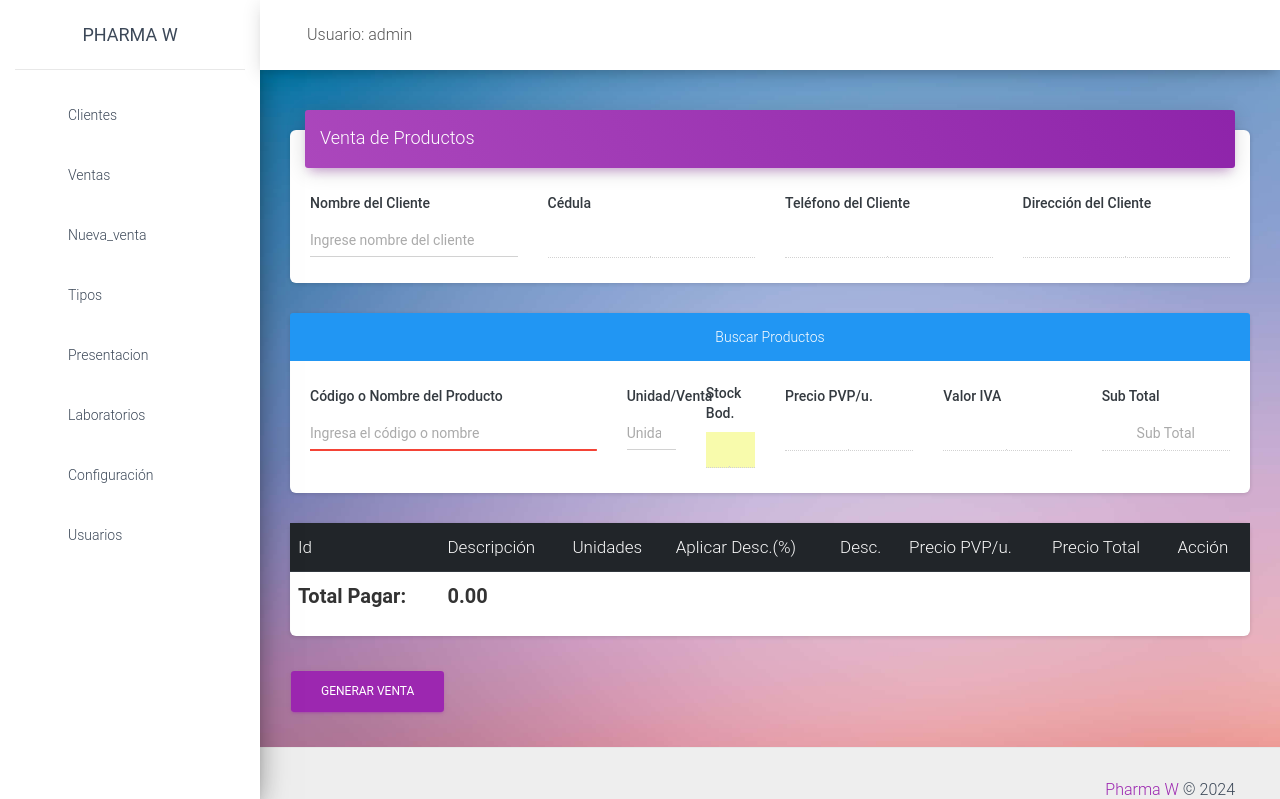
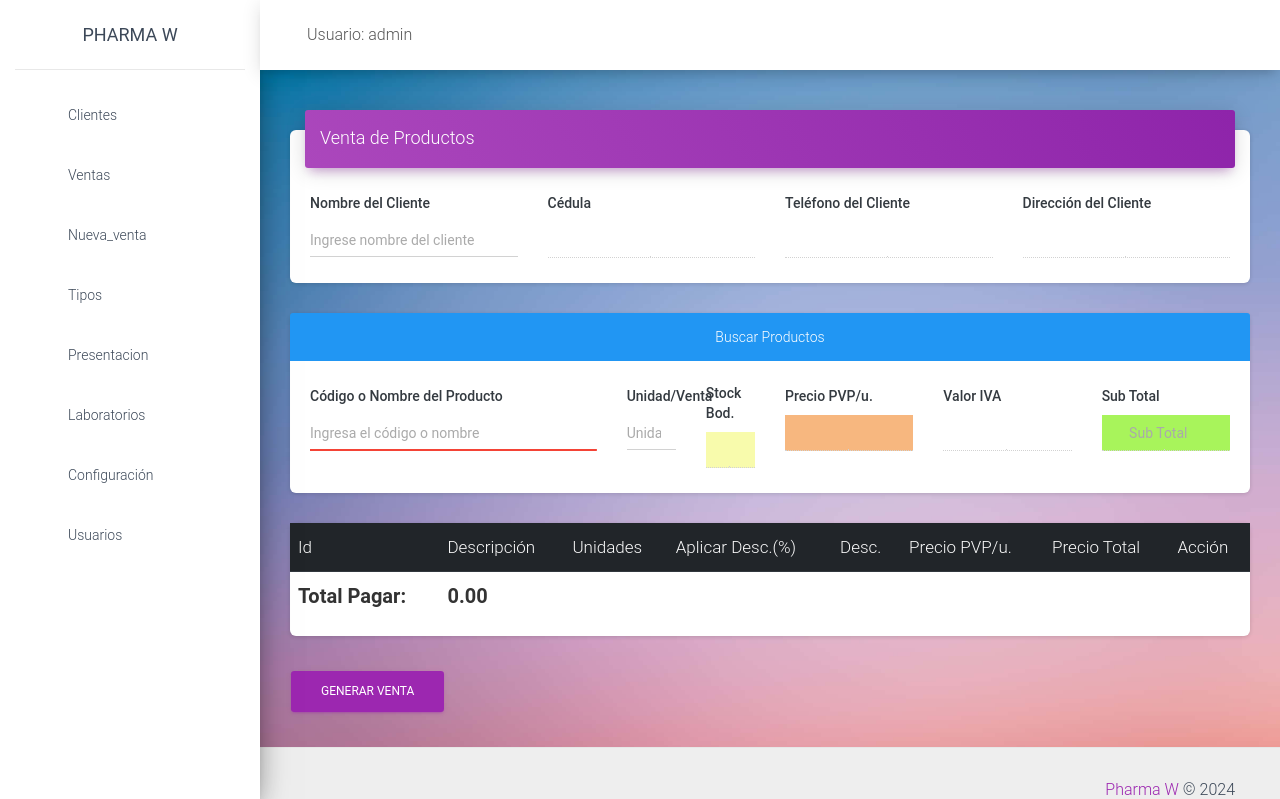
Before and after one commit to Willandrade9296/PharmaW_2, a PHP site: page /src/ventas.php in a window 1280 px wide. Shown: the top 799 px of the page. Run offline with PHP 8.4, Linux system fonts and the light colour scheme; a user stored in the database is signed in; data comes from the database, SQL or seed files in the repository; data that the repository does not hold is empty; some libraries are stand-ins or nearby versions.

Commit message:
Detalle de colores en form de ventas y ajuste de decimales en sub total

```diff
--- a/assets/js/funciones.js
+++ b/assets/js/funciones.js
@@ -178,7 +178,7 @@ if (cant != '')
     const iva= $('#iva').val();
     const total = cant * (parseFloat(precio) + parseFloat(precio * iva));
 
-    $('#sub_total').val(total);
+    $('#sub_total').val(parseFloat(Number(total).toFixed(2)));
     if (e.which == 13) {
         if (cant > 0 && cant != '') {
             const id = $('#id').val();
@@ -251,7 +251,7 @@ function calcularPrecioFraccion(e) {
 
     const total = cantFr * precio;
 
-    $('#sub_total').val(total);
+    $('#sub_total').val(parseFloat(Number(total).toFixed(2)));
 
     if (e.which == 13) {
         if (cantFr > 0 && cantFr != '') {
--- a/src/ventas.php
+++ b/src/ventas.php
@@ -108,7 +108,7 @@ if (empty($existe) && $id_user != 1) {
 
 
                             <label for="precioPVP" class=" text-dark font-weight-bold">Precio PVP/u.</label>
-                            <input id="precioPVP" class="form-control text-center" type="text" name="precioPVP"  disabled>
+                            <input id="precioPVP" class="form-control text-center" type="text" name="precioPVP" style="background-color:#f7b77f"  disabled>
                             <input id="precioPVPu"  type="hidden" name="precioPVPu" />
                             <input id="precioPVPfr"  type="hidden" name="precioPVPfr" />
 
@@ -126,7 +126,7 @@ if (empty($existe) && $id_user != 1) {
                     <div class="col-lg-2">
                         <div class="form-group">
                             <label for="sub_total" class=" text-dark font-weight-bold">Sub Total</label>
-                            <input id="sub_total" class="form-control text-center" type="text" name="sub_total" placeholder="Sub Total" disabled>
+                            <input id="sub_total" class="form-control text-center" type="number" step="0,01" name="sub_total" style="background-color:#a8f45b" placeholder="Sub Total" disabled>
                         </div>
                     </div>
                 </div>
```
